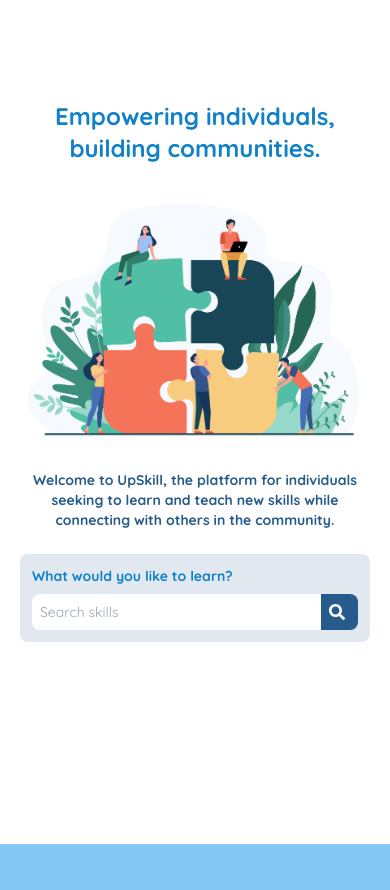
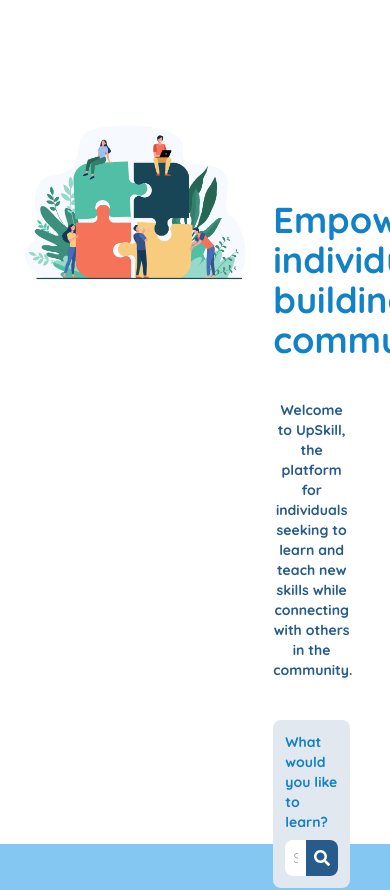
Before and after one commit to chingu-voyages/UpSkill, a React (Vite) app in the folder client/: page / in a window 390 px wide. Shown: the top 890 px of the page. Built offline with nearby package versions, Linux system fonts and the light colour scheme.

Commit message:
fix: breakpoint conversion with useEffect on small and bigger screens

```diff
--- a/client/src/pages/LandingPage.jsx
+++ b/client/src/pages/LandingPage.jsx
@@ -3,26 +3,24 @@ import Hero from "../components/Hero";
 import HeroLarge from "../components/HeroLarge";
 import Community from "../components/Community";
 import HowItWorks from "../components/HowItWorks";
-import { useEffect } from "react";
+import { useEffect, useState } from "react";
 import Cards from "../components/Cards";
 
 const LandingPage = () => {
-  let smallScreen = true;
-  useEffect(
-    () => {
+  const [smallscreen, setSmallscreen] = useState(false);
+  useEffect(() => {
     function switchHero() {
-        window.innerWidth > 770 ? (smallScreen = false) : true;
+      console.log("switched");
+      window.innerWidth > 770 ? setSmallscreen(false) : setSmallscreen(true);
     }
     window.addEventListener("resize", switchHero);
     return () => {
       window.removeEventListener("resize", switchHero);
     };
-    },
-    [ window.innerWidth ]
-  );
+  }, []);
   return (
     <div>
-      {smallScreen ? <Hero /> : <HeroLarge />}
+      {smallscreen ? <Hero /> : <HeroLarge />}
       <Community />
       <HowItWorks />
       <Cards />
```
Lines whose indentation alone changed are shown as unchanged.
